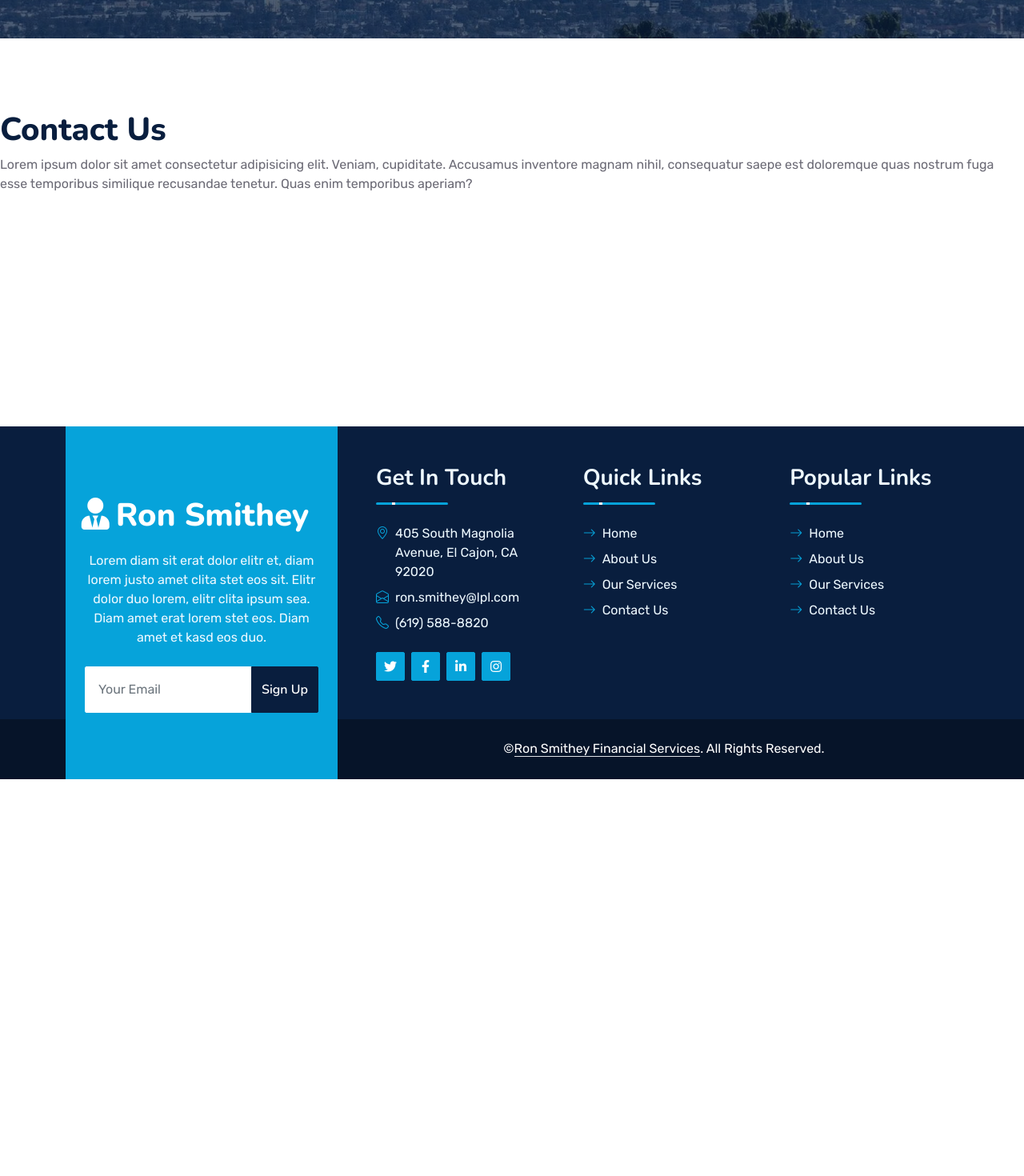
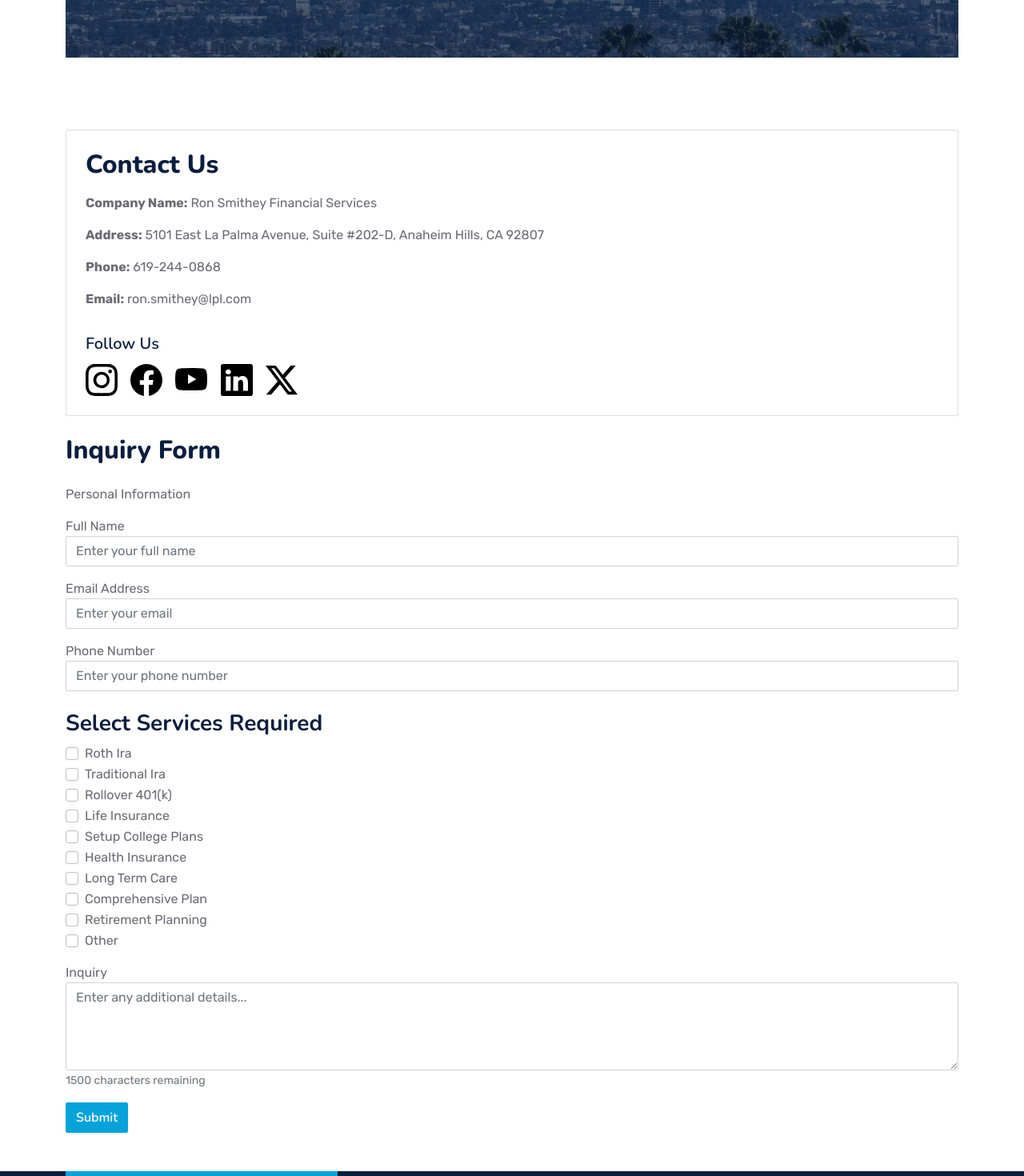
Before and after one commit to AidSucks/CSC131-Website, a Next.js app: page /contact in a window 1280 px wide. Shown: the part 360-1830 px from the top of the page at 80% size. Before the commit the page ends 1334 px from the top, so only its background shows below. Built offline with nearby package versions, Linux system fonts and the light colour scheme.

Commit message:
Added Contact form to new layout

```diff
--- a/package.json
+++ b/package.json
@@ -26,5 +26,6 @@
     "eslint-config-next": "15.1.7",
     "sass": "^1.84.0",
     "typescript": "^5"
-  }
+  },
+  "packageManager": "pnpm@10.4.1+sha512.c753b6c3ad7afa13af388fa6d808035a008e30ea9993f58c6663e2bc5ff21679aa834db094987129aa4d488b86df57f7b634981b2f827cdcacc698cc0cfb88af"
 }
--- a/src/app/(home)/contact/page.tsx
+++ b/src/app/(home)/contact/page.tsx
@@ -1,22 +1,203 @@
+"use client";
+import React, { useState, ChangeEvent } from "react";
+import Head from "next/head";
+import { Instagram, Facebook, Youtube, Linkedin, TwitterX } from "react-bootstrap-icons";
 import PageTitle from "@/app/components/PageTitle";
 
-export function ContactPageComponent() {
-  return(
-    <div>
-      <h1>Contact Us</h1>
-      <p>
-        Lorem ipsum dolor sit amet consectetur adipisicing elit. Veniam, cupiditate. Accusamus inventore magnam nihil, consequatur saepe est doloremque quas nostrum fuga esse temporibus similique recusandae tenetur. Quas enim temporibus aperiam?
-      </p>
+export default function ContactPage() {
+    const [formData, setFormData] = useState({
+        name: "",
+        email: "",
+        phone: "",
+        message: "",
+        services: {
+            rothIra: false,
+            traditionalIra: false,
+            rollover401k: false,
+            lifeInsurance: false,
+            setupCollegePlans: false,
+            healthInsurance: false,
+            longTermCare: false,
+            comprehensivePlan: false,
+            retirementPlanning: false,
+            other: false,
+        },
+    });
+
+    const [messageLength, setMessageLength] = useState(0);
+    const [error, setError] = useState("");
+
+    const handleChange = (event: ChangeEvent<HTMLInputElement | HTMLTextAreaElement>) => {
+        const { name, value, type, checked } = event.target;
+        if (type === "checkbox") {
+            setFormData((prev) => ({
+                ...prev,
+                services: {
+                    ...prev.services,
+                    [name]: checked,
+                },
+            }));
+        } else {
+            setFormData((prev) => ({
+                ...prev,
+                [name]: value,
+            }));
+
+            if (name === "message") {
+                setMessageLength(value.length);
+            }
+        }
+
+        setError("");
+    };
+
+    const handleSubmit = (event: React.FormEvent<HTMLFormElement>) => {
+        event.preventDefault();
+
+        const isServiceSelected = Object.values(formData.services).some((value) => value);
+        if (!isServiceSelected) {
+            setError("Please select at least one service.");
+            return;
+        }
+
+        console.log("Form submitted:", formData);
+        alert("Inquiry submitted successfully, we will contact you soon!");
+    };
+
+    return (
+        <>
+            <Head>
+                <title>Contact Us</title>
+            </Head>
+
+            <div className="container mt-4">
+                <PageTitle title="Contact Us" />
+
+                <div className="card mb-4 p-4">
+                    <h2 className="mb-3">Contact Us</h2>
+                    <p><strong>Company Name:</strong> Ron Smithey Financial Services</p>
+                    <p><strong>Address:</strong> 5101 East La Palma Avenue, Suite #202-D, Anaheim Hills, CA 92807</p>
+                    <p><strong>Phone:</strong> 619-244-0868</p>
+                    <p><strong>Email:</strong> ron.smithey@lpl.com</p>
+
+                    {/* Social Media Links */}
+                    <div className="mt-3">
+                        <h5>Follow Us</h5>
+                        <a href="https://www.instagram.com/yourcompany" target="_blank" rel="noopener noreferrer" className="me-3">
+                            <Instagram width={40} height={40} style={{ color: '#E1306C', marginTop: '5px' }} />
+                        </a>
+                        <a href="https://www.facebook.com/yourcompany" target="_blank" rel="noopener noreferrer" className="me-3">
+                            <Facebook width={40} height={40} style={{ color: '#4267B2', marginTop: '5px' }} />
+                        </a>
+                        <a href="https://www.youtube.com/yourcompany" target="_blank" rel="noopener noreferrer">
+                            <Youtube width={40} height={40} style={{ color: '#FF0000', marginTop: '5px' }} />
+                        </a>
+                        <a href="https://www.linkedin.com/yourcompany" target="_blank" rel="noopener noreferrer" className="me-3">
+                            <Linkedin width={40} height={40} style={{ color: '#0A66C2', marginTop: '5px', marginLeft: '17px' }} />
+                        </a>
+                        <a href="https://www.x.com/yourcompany" target="_blank" rel="noopener noreferrer" className="me-3">
+                            <TwitterX width={40} height={40} style={{ color: '#000000', marginTop: '5px'}} />
+                        </a>
+                    </div>
+                </div>
+
+                <h2 className="mb-4">Inquiry Form</h2>
+                <form onSubmit={handleSubmit}>
+                    <p>Personal Information</p>
+                    <div className="form-group">
+                        <label htmlFor="name">Full Name</label>
+                        <input
+                            type="text"
+                            name="name"
+                            className="form-control"
+                            id="name"
+                            placeholder="Enter your full name"
+                            value={formData.name}
+                            onChange={handleChange}
+                            required
+                        />
+                    </div>
+
+                    <div className="form-group mt-3">
+                        <label htmlFor="email">Email Address</label>
+                        <input
+                            type="email"
+                            name="email"
+                            className="form-control"
+                            id="email"
+                            placeholder="Enter your email"
+                            value={formData.email}
+                            onChange={handleChange}
+                            required
+                        />
+                    </div>
+
+                    <div className="form-group mt-3">
+                        <label htmlFor="phone">Phone Number</label>
+                        <input
+                            type="tel"
+                            name="phone"
+                            className="form-control"
+                            id="phone"
+                            placeholder="Enter your phone number"
+                            value={formData.phone}
+                            onChange={handleChange}
+                            required
+                        />
+                    </div>
+
+                    <h3 className="mt-4">Select Services Required</h3>
+                    <div className="form-group">
+                        {Object.keys(formData.services).map((service) => {
+                            let formattedService = service
+                                .replace(/([A-Z])/g, " $1")
+                                .replace(/^./, (str) => str.toUpperCase());
+
+                            if (service === "rollover401k") {
+                                formattedService = "Rollover 401(k)";
+                            }
+
+                            return (
+                                <div className="form-check" key={service}>
+                                    <input
+                                        type="checkbox"
+                                        name={service}
+                                        className="form-check-input"
+                                        id={service}
+                                        checked={formData.services[service as keyof typeof formData.services]}
+                                        onChange={handleChange}
+                                    />
+                                    <label className="form-check-label" htmlFor={service}>
+                                        {formattedService}
+                                    </label>
                                 </div>
                             );
-}
+                        })}
+                    </div>
 
-export default function Page() {
-  return(
-    <div>
-      <PageTitle title="Contact Us" />
+                    {error && <div className="text-danger mt-2">{error}</div>}
 
-      <ContactPageComponent />
+                    <div className="form-group mt-3">
+                        <label htmlFor="message">Inquiry</label>
+                        <textarea
+                            name="message"
+                            className="form-control"
+                            id="message"
+                            rows={4}
+                            placeholder="Enter any additional details..."
+                            value={formData.message}
+                            onChange={handleChange}
+                            required
+                            maxLength={1500}
+                        />
+                        <small className="form-text text-muted">
+                            {1500 - messageLength} characters remaining
+                        </small>
                     </div>
+
+                    <button type="submit" className="btn btn-primary mt-3">Submit</button>
+                </form>
+            </div>
+        </>
     );
 }
```
Also changed, not shown: src/app/components/PageTitle.tsx (+12 -4 lines). Lines whose indentation alone changed are shown as unchanged.
